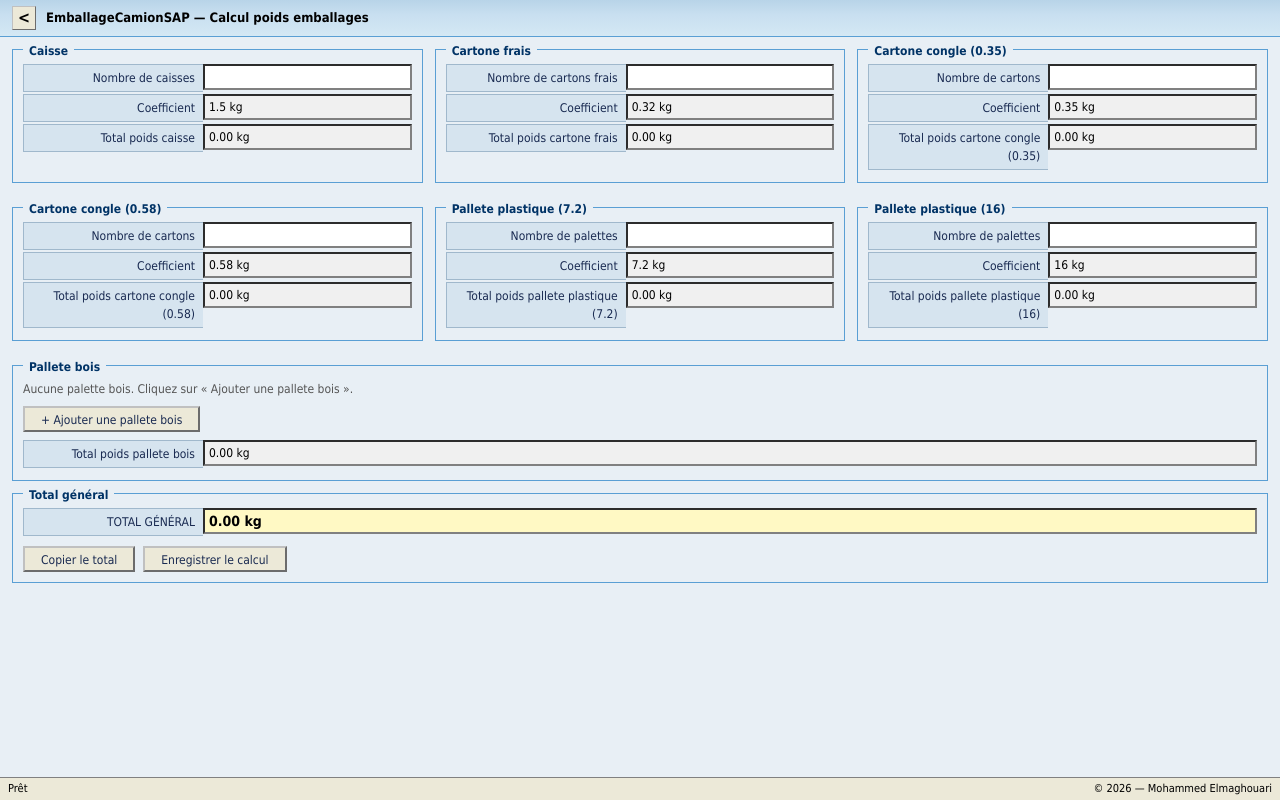
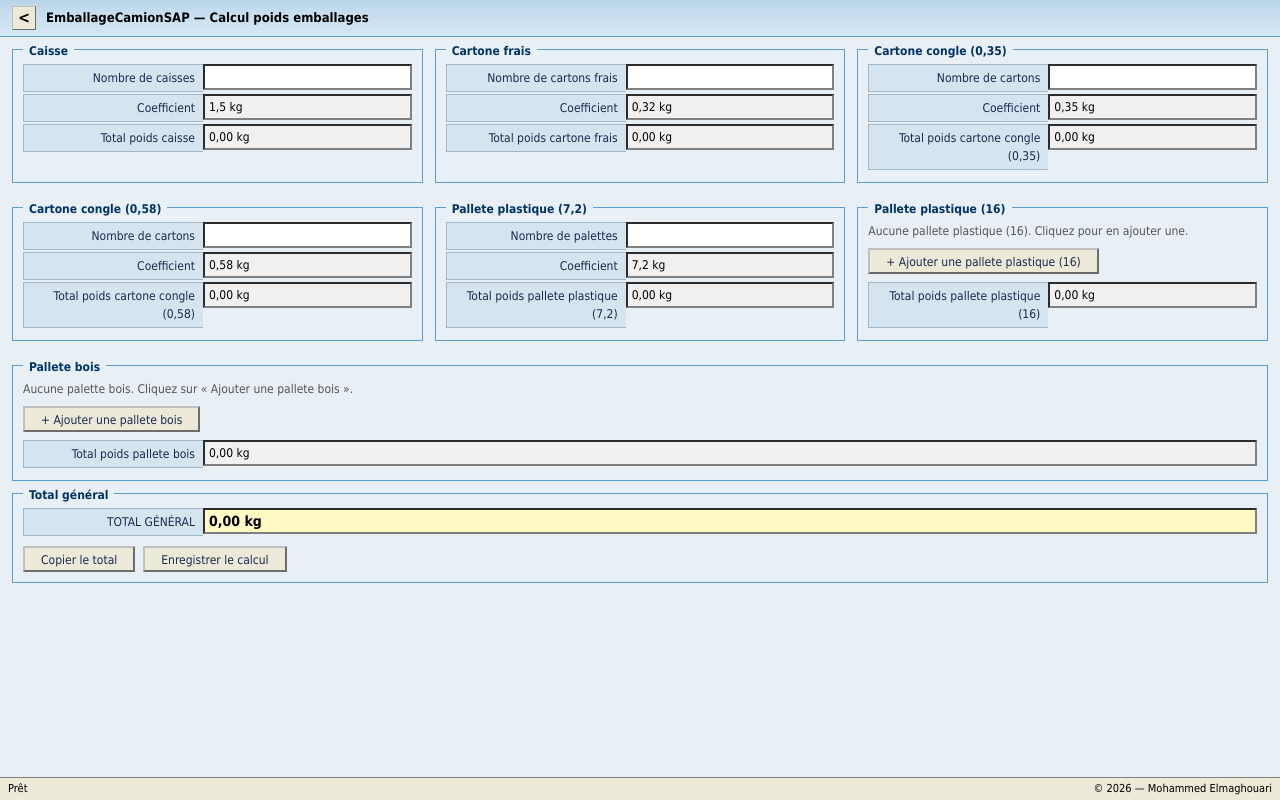
Before and after one commit to elmaghouarimohammed/EmballageCamionSAP, a React (Vite) app in the folder frontend/: page /emballages in a window 1280 px wide. Built offline with nearby package versions, Linux system fonts and the light colour scheme.

Commit message:
update 1

```diff
--- a/frontend/src/components/DynamicWeightInputs.jsx
+++ b/frontend/src/components/DynamicWeightInputs.jsx
@@ -34,6 +34,7 @@ export default function DynamicWeightInputs({
                 inputMode="decimal"
                 value={item.weight}
                 onChange={(e) => onChange(item.id, e.target.value)}
+                placeholder="0,00"
                 className="sap-input"
               />
               <span className="sap-input-suffix">kg</span>
--- a/frontend/src/components/PackagingInput.jsx
+++ b/frontend/src/components/PackagingInput.jsx
@@ -1,4 +1,4 @@
-import { formatWeight } from '../utils/validation';
+import { formatCoefficient, formatWeight } from '../utils/validation';
 
 export default function PackagingInput({
   title,
@@ -32,7 +32,7 @@ export default function PackagingInput({
       <div className="sap-form-row">
         <span className="sap-form-label">Coefficient</span>
         <div className="sap-form-input-wrap">
-          <div className="sap-input-readonly">{coefficient} kg</div>
+          <div className="sap-input-readonly">{formatCoefficient(coefficient)} kg</div>
         </div>
       </div>
 
--- a/frontend/src/components/WoodPallets.jsx
+++ b/frontend/src/components/WoodPallets.jsx
@@ -1,29 +1,45 @@
 import { formatWeight } from '../utils/validation';
 
-export default function WoodPallets({ pallets, onAdd, onRemove, onChange, total }) {
+export default function WoodPallets({
+  pallets,
+  onAdd,
+  onRemove,
+  onChange,
+  total,
+  title = 'Pallete bois',
+  itemLabel = 'Pallete bois',
+  addButtonLabel = '+ Ajouter une pallete bois',
+  emptyLabel = 'Aucune palette bois. Cliquez sur « Ajouter une pallete bois ».',
+  totalLabel = 'Total poids pallete bois',
+  fullWidth = true,
+}) {
   return (
-    <fieldset className="sap-group-box" style={{ gridColumn: '1 / -1' }}>
-      <legend className="sap-group-box-title">Pallete bois</legend>
+    <fieldset
+      className="sap-group-box"
+      style={fullWidth ? { gridColumn: '1 / -1' } : undefined}
+    >
+      <legend className="sap-group-box-title">{title}</legend>
 
       {pallets.length === 0 && (
         <p style={{ margin: '0 0 8px', fontSize: '12px', color: '#555' }}>
-          Aucune palette bois. Cliquez sur « Ajouter une pallete bois ».
+          {emptyLabel}
         </p>
       )}
 
       {pallets.map((pallet, index) => (
         <div key={pallet.id} className="sap-pallet-row">
           <div className="sap-form-row" style={{ flex: 1 }}>
-            <label htmlFor={`wood-${pallet.id}`} className="sap-form-label">
-              Pallete bois {index + 1}
+            <label htmlFor={`${title}-${pallet.id}`} className="sap-form-label">
+              {itemLabel} {index + 1}
             </label>
             <div className="sap-form-input-wrap">
               <input
-                id={`wood-${pallet.id}`}
+                id={`${title}-${pallet.id}`}
                 type="text"
                 inputMode="decimal"
                 value={pallet.weight}
                 onChange={(e) => onChange(pallet.id, e.target.value)}
+                placeholder="0,00"
                 className="sap-input"
               />
               <span className="sap-input-suffix">kg</span>
@@ -41,12 +57,12 @@ export default function WoodPallets({ pallets, onAdd, onRemove, onChange, total
 
       <div style={{ marginTop: '8px', marginBottom: '8px' }}>
         <button type="button" onClick={onAdd} className="sap-btn">
-          + Ajouter une pallete bois
+          {addButtonLabel}
         </button>
       </div>
 
       <div className="sap-form-row">
-        <span className="sap-form-label">Total poids pallete bois</span>
+        <span className="sap-form-label">{totalLabel}</span>
         <div className="sap-form-input-wrap">
           <div className="sap-input-readonly">{formatWeight(total)}</div>
         </div>
--- a/frontend/src/constants/weights.js
+++ b/frontend/src/constants/weights.js
@@ -4,5 +4,4 @@ export const weights = {
   cartoneCongle035: 0.35,
   cartoneCongle058: 0.58,
   palletePlastique72: 7.2,
-  palletePlastique16: 16,
 };
--- a/frontend/src/pages/Difference.jsx
+++ b/frontend/src/pages/Difference.jsx
@@ -118,6 +118,7 @@ export default function Difference() {
                 inputMode="decimal"
                 value={poidsProduitsEmballage}
                 onChange={(e) => handleProduitsChange(e.target.value)}
+                placeholder="0,00"
                 className="sap-input"
               />
               <span className="sap-input-suffix">kg</span>
--- a/frontend/src/pages/Home.jsx
+++ b/frontend/src/pages/Home.jsx
@@ -7,11 +7,11 @@ import { weights } from '../constants/weights';
 import { saveCalculation } from '../services/api';
 import { isValidDecimalInput, isValidIntegerInput, parseNonNegativeInteger, parseNonNegativeNumber } from '../utils/validation';
 
-let palletIdCounter = 0;
+let itemIdCounter = 0;
 
-function createWoodPallet(weight = '') {
-  palletIdCounter += 1;
-  return { id: palletIdCounter, weight };
+function createItem() {
+  itemIdCounter += 1;
+  return { id: itemIdCounter, name: '', weight: '' };
 }
 
 export default function Home() {
@@ -20,7 +20,7 @@ export default function Home() {
   const [cartoneCongle035, setCartoneCongle035] = useState('');
   const [cartoneCongle058, setCartoneCongle058] = useState('');
   const [palletePlastique72, setPalletePlastique72] = useState('');
-  const [palletePlastique16, setPalletePlastique16] = useState('');
+  const [palettesPlastique16, setPalettesPlastique16] = useState([]);
   const [palettesBois, setPalettesBois] = useState([]);
   const [isSaving, setIsSaving] = useState(false);
   const [statusMessage, setStatusMessage] = useState('Prêt');
@@ -36,7 +36,7 @@ export default function Home() {
     }
   }, []);
 
-  const handleDecimalChange = useCallback((id, value) => {
+  const handleWoodWeightChange = useCallback((id, value) => {
     if (!isValidDecimalInput(value)) return;
     setPalettesBois((prev) =>
       prev.map((p) => (p.id === id ? { ...p, weight: value } : p))
@@ -44,26 +44,49 @@ export default function Home() {
   }, []);
 
   const addWoodPallet = useCallback(() => {
-    setPalettesBois((prev) => [...prev, createWoodPallet()]);
+    setPalettesBois((prev) => [...prev, createItem()]);
   }, []);
 
   const removeWoodPallet = useCallback((id) => {
     setPalettesBois((prev) => prev.filter((p) => p.id !== id));
   }, []);
 
+  const addPlasticPallet = useCallback(() => {
+    setPalettesPlastique16((prev) => [...prev, createItem()]);
+  }, []);
+
+  const removePlasticPallet = useCallback((id) => {
+    setPalettesPlastique16((prev) => prev.filter((p) => p.id !== id));
+  }, []);
+
+  const handlePlasticWeightChange = useCallback((id, value) => {
+    if (!isValidDecimalInput(value)) return;
+    setPalettesPlastique16((prev) =>
+      prev.map((p) => (p.id === id ? { ...p, weight: value } : p))
+    );
+  }, []);
+
   const caisseQty = parseNonNegativeInteger(caisse) ?? 0;
   const cartoneFraisQty = parseNonNegativeInteger(cartoneFrais) ?? 0;
   const cartoneCongle035Qty = parseNonNegativeInteger(cartoneCongle035) ?? 0;
   const cartoneCongle058Qty = parseNonNegativeInteger(cartoneCongle058) ?? 0;
+
   const palletePlastique72Qty = parseNonNegativeInteger(palletePlastique72) ?? 0;
-  const palletePlastique16Qty = parseNonNegativeInteger(palletePlastique16) ?? 0;
 
   const caisseTotal = caisseQty * weights.caisse;
   const cartoneFraisTotal = cartoneFraisQty * weights.cartoneFrais;
   const cartoneCongle035Total = cartoneCongle035Qty * weights.cartoneCongle035;
   const cartoneCongle058Total = cartoneCongle058Qty * weights.cartoneCongle058;
   const palletePlastique72Total = palletePlastique72Qty * weights.palletePlastique72;
-  const palletePlastique16Total = palletePlastique16Qty * weights.palletePlastique16;
+
+  const palletePlastique16Total = useMemo(
+    () =>
+      palettesPlastique16.reduce(
+        (total, p) => total + (parseNonNegativeNumber(p.weight) ?? 0),
+        0
+      ),
+    [palettesPlastique16]
+  );
 
   const palleteBoisTotal = useMemo(
     () =>
@@ -93,7 +116,7 @@ export default function Home() {
         cartone_congle_035_quantity: cartoneCongle035Qty,
         cartone_congle_058_quantity: cartoneCongle058Qty,
         pallete_plastique_72_quantity: palletePlastique72Qty,
-        pallete_plastique_16_quantity: palletePlastique16Qty,
+        pallete_plastique_16_quantity: palettesPlastique16.length,
         palettes_bois: palettesBois.map((p) => parseNonNegativeNumber(p.weight) ?? 0),
         total_general: totalGeneral,
       });
@@ -114,7 +137,7 @@ export default function Home() {
           <PackagingInput
             title="Caisse"
             label="Nombre de caisses"
-            coefficient="1.5"
+            coefficient={weights.caisse}
             value={caisse}
             onChange={handleIntegerChange(setCaisse)}
             total={caisseTotal}
@@ -124,7 +147,7 @@ export default function Home() {
           <PackagingInput
             title="Cartone frais"
             label="Nombre de cartons frais"
-            coefficient="0.32"
+            coefficient={weights.cartoneFrais}
             value={cartoneFrais}
             onChange={handleIntegerChange(setCartoneFrais)}
             total={cartoneFraisTotal}
@@ -132,50 +155,54 @@ export default function Home() {
           />
 
           <PackagingInput
-            title="Cartone congle (0.35)"
+            title="Cartone congle (0,35)"
             label="Nombre de cartons"
-            coefficient="0.35"
+            coefficient={weights.cartoneCongle035}
             value={cartoneCongle035}
             onChange={handleIntegerChange(setCartoneCongle035)}
             total={cartoneCongle035Total}
-            totalLabel="Total poids cartone congle (0.35)"
+            totalLabel="Total poids cartone congle (0,35)"
           />
 
           <PackagingInput
-            title="Cartone congle (0.58)"
+            title="Cartone congle (0,58)"
             label="Nombre de cartons"
-            coefficient="0.58"
+            coefficient={weights.cartoneCongle058}
             value={cartoneCongle058}
             onChange={handleIntegerChange(setCartoneCongle058)}
             total={cartoneCongle058Total}
-            totalLabel="Total poids cartone congle (0.58)"
+            totalLabel="Total poids cartone congle (0,58)"
           />
 
           <PackagingInput
-            title="Pallete plastique (7.2)"
+            title="Pallete plastique (7,2)"
             label="Nombre de palettes"
-            coefficient="7.2"
+            coefficient={weights.palletePlastique72}
             value={palletePlastique72}
             onChange={handleIntegerChange(setPalletePlastique72)}
             total={palletePlastique72Total}
-            totalLabel="Total poids pallete plastique (7.2)"
+            totalLabel="Total poids pallete plastique (7,2)"
           />
 
-          <PackagingInput
+          <WoodPallets
             title="Pallete plastique (16)"
-            label="Nombre de palettes"
-            coefficient="16"
-            value={palletePlastique16}
-            onChange={handleIntegerChange(setPalletePlastique16)}
+            itemLabel="Pallete plastique (16)"
+            addButtonLabel="+ Ajouter une pallete plastique (16)"
+            emptyLabel="Aucune pallete plastique (16). Cliquez pour en ajouter une."
+            totalLabel="Total poids pallete plastique (16)"
+            pallets={palettesPlastique16}
+            onAdd={addPlasticPallet}
+            onRemove={removePlasticPallet}
+            onChange={handlePlasticWeightChange}
             total={palletePlastique16Total}
-            totalLabel="Total poids pallete plastique (16)"
+            fullWidth={false}
           />
 
           <WoodPallets
             pallets={palettesBois}
             onAdd={addWoodPallet}
             onRemove={removeWoodPallet}
-            onChange={handleDecimalChange}
+            onChange={handleWoodWeightChange}
             total={palleteBoisTotal}
           />
         </div>
--- a/frontend/src/utils/validation.js
+++ b/frontend/src/utils/validation.js
@@ -26,17 +26,21 @@ export function parseNonNegativeInteger(value) {
   return parsed;
 }
 
-export function formatWeight(value) {
-  return `${Number(value).toFixed(2)} kg`;
+export function formatNumber(value) {
+  return Number(value).toFixed(2).replace('.', ',');
 }
 
-export function formatNumber(value) {
-  return Number(value).toFixed(2);
+export function formatWeight(value) {
+  return `${formatNumber(value)} kg`;
+}
+
+export function formatCoefficient(value) {
+  return String(value).replace('.', ',');
 }
 
 export function isValidDecimalInput(value) {
   if (value === '') return true;
-  return /^\d*\.?\d*$/.test(value);
+  return /^\d*,?\d*$/.test(value);
 }
 
 export function isValidIntegerInput(value) {
```
Also changed, not shown: frontend/src/index.css (+15 -0 lines).
